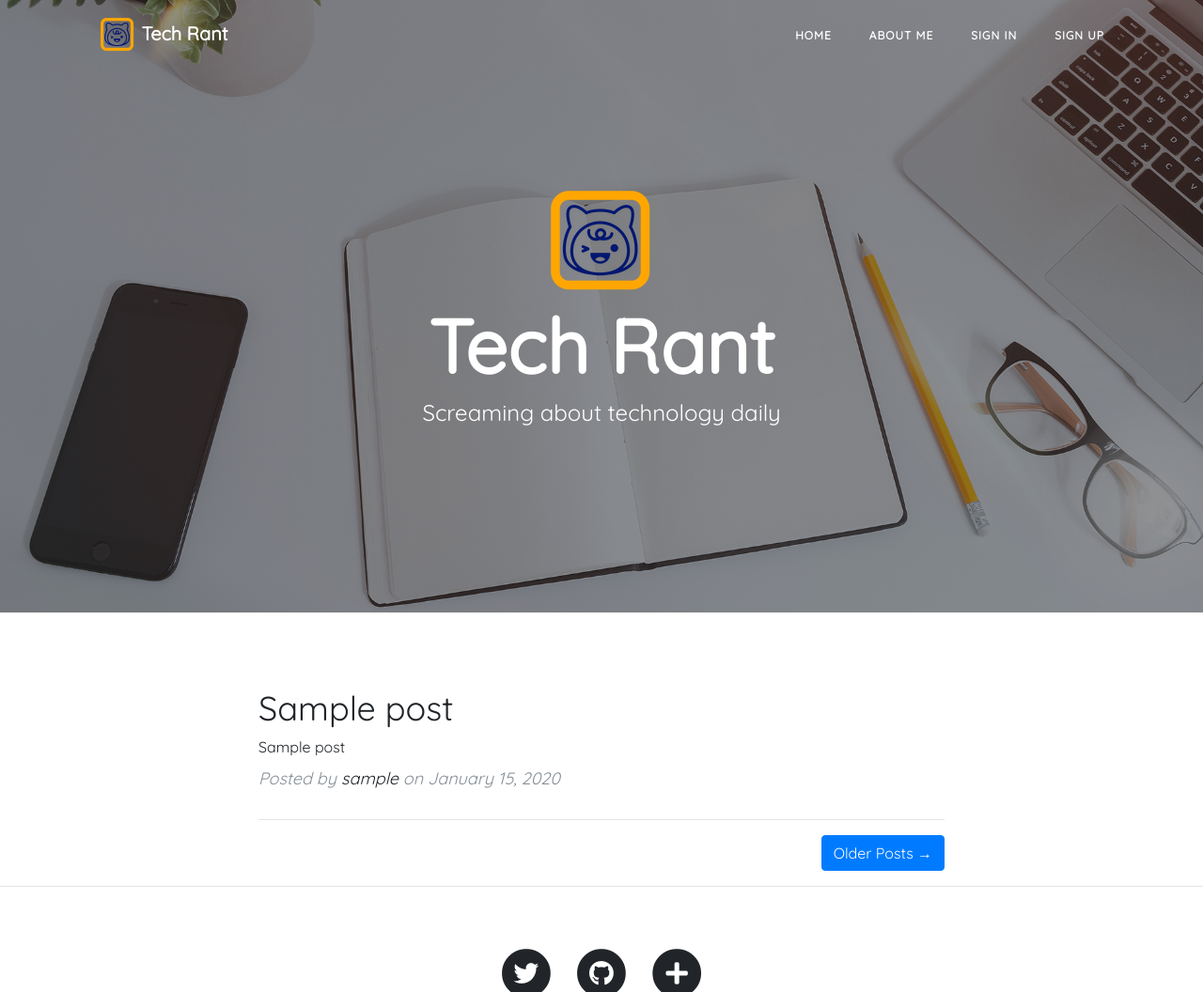
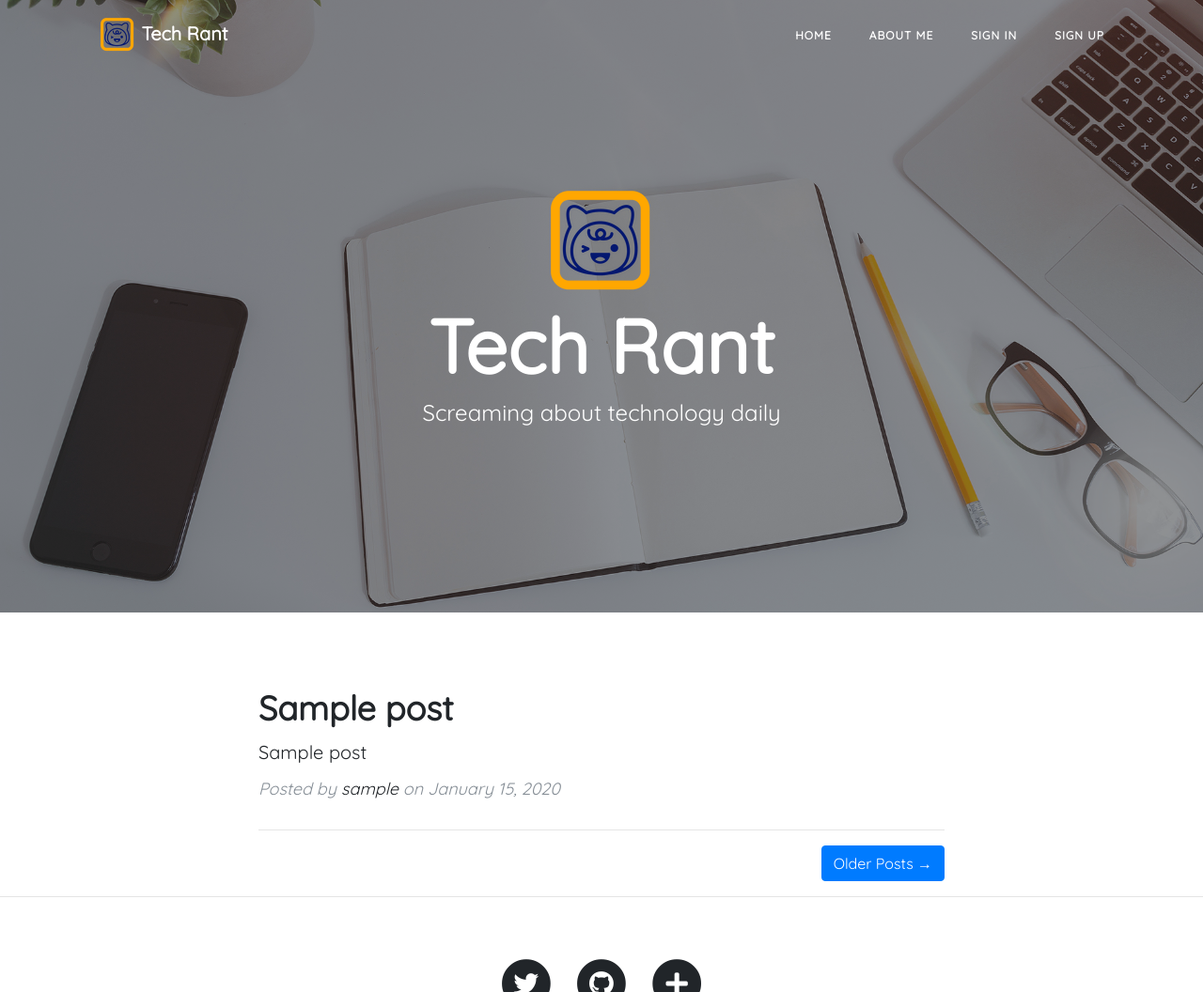
Before and after one commit to Elijah-web/Tech-Rant, a Django app: page / in a window 1280 px wide. Shown: the top 1056 px of the page at 94% size. Run offline with Django 3.2, Linux system fonts and the light colour scheme; tables that the repository leaves empty hold one stand-in row (values such as "Sample post"); some libraries are stand-ins or nearby versions; some web fonts are replaced.

```diff
--- a/blog/templates/blog/home.html
+++ b/blog/templates/blog/home.html
@@ -10,7 +10,7 @@
           <div class="site-heading">
             <img style="height: 120px; width: 120px;" src="{% static 'blog/img/120px.png'%}">
             <h1>Tech Rant</h1>
-            <span class="subheading">Screaming about technology daily</span>
+            <span class="small subheading">Screaming about technology daily</span>
           </div>
         </div>
       </div>
@@ -24,12 +24,12 @@
     	{% for post in posts%}
       <div class="post-preview">
         <a href="{% url 'blog:post_detail' post.id%}">
-          <h2 class="small post-title">
+          <h3 class="post-title">
             {{post.title}}
-          </h2>
-          <h3 class="small post-subtitle">
+          </h3>
+          <p class="post-subtitle">
             {{post.subtitle}}
-          </h3>
+          </p>
         </a>
         <p class="small post-meta">Posted by
           <a href="#">{{post.author.username}}</a>
```
Also changed, not shown: blog/templates/blog/detail.html (+4 -4 lines).
